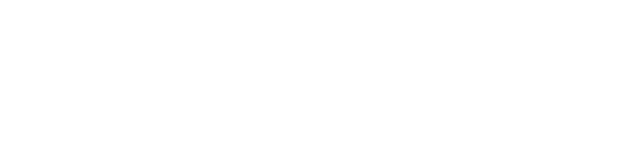
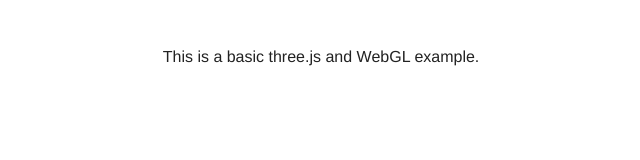
Before and after one commit to samansepehri/webGLPlayground, a plain HTML site: page index.html in a window 1280 px wide. Shown: the whole page, without its empty margins (319-959 px from the left). Drawn offline with nearby package versions, Linux system fonts and the light colour scheme.

Commit message:
updated style and scene.js

```diff
--- a/index.html
+++ b/index.html
@@ -4,13 +4,20 @@
 		<meta charset="utf-8">
 		<title>My first three.js app</title>
 		<style>
-			body { margin: 0; }
+			body { margin: 3em auto;
+				font-family: Helvetica, sans-serif, Arial;
+				color: rgb(34, 34, 34);
+				display: block;
+				width: 50%;}
 			canvas { width: 100%; height: 100% }
+			.titleText { text-align: center;}
+
 		</style>
 	</head>
 	<body>
+		<div class="titleText">This is a basic three.js and WebGL example.</div>
 		<script src="js/three.js"></script>
-		<script>
+		<script src="js/scene.js">
 			// Our Javascript will go here.
 		</script>
 	</body>
```
